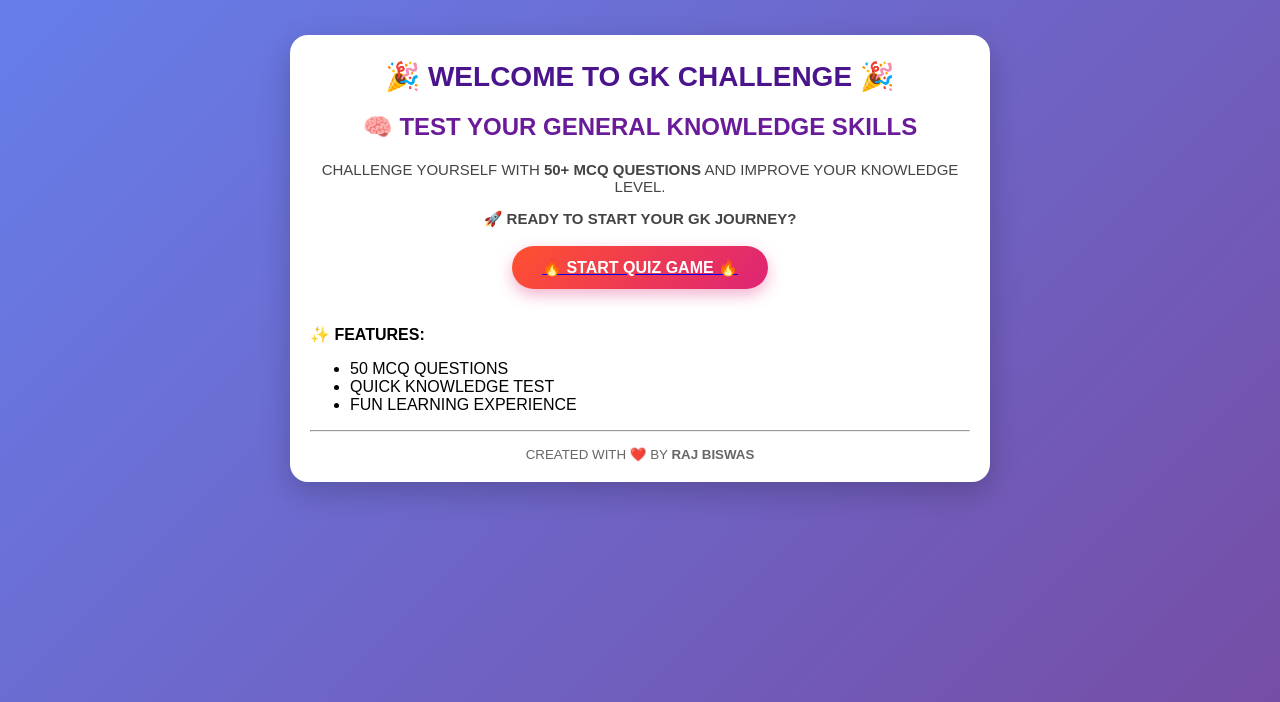
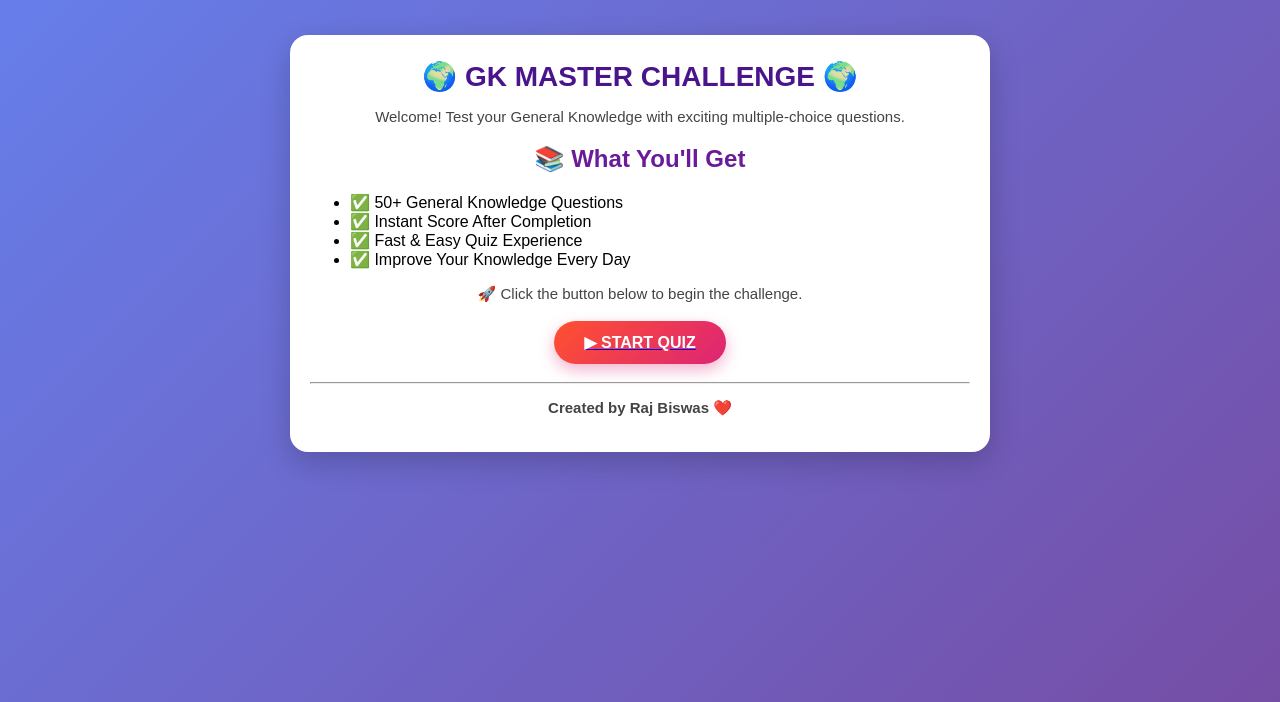
Before and after one commit to rajbis1105-jpg/gk-challenge, a Python web app: template templates/home.html in a window 1280 px wide. Shown: the top 702 px of the page. Run offline with Jinja, Linux system fonts and the light colour scheme; the template is opened without the code that fills it, so the values that code supplies are empty.

Commit message:
Update home.html

```diff
--- a/templates/home.html
+++ b/templates/home.html
@@ -3,62 +3,51 @@
 <head>
     <meta charset="UTF-8">
     <meta name="viewport" content="width=device-width, initial-scale=1.0">
-    <title>GK CHALLENGE</title>
-    <link rel="stylesheet" href="/static/style.css">
+    <title>GK Master Challenge</title>
+
+    <link rel="stylesheet" href="{{ url_for('static', filename='style.css') }}">
 </head>
 
 <body>
 
 <div class="container">
 
-    <h1>
-        🎉 <b>WELCOME TO GK CHALLENGE</b> 🎉
-    </h1>
+    <h1>🌍 GK MASTER CHALLENGE 🌍</h1>
 
-    <h2>
-        🧠 <b>TEST YOUR GENERAL KNOWLEDGE SKILLS</b>
-    </h2>
-
-    <p>
-        CHALLENGE YOURSELF WITH
-        <strong>50+ MCQ QUESTIONS</strong>
-        AND IMPROVE YOUR KNOWLEDGE LEVEL.
+    <p class="subtitle">
+        Welcome! Test your General Knowledge with exciting multiple-choice questions.
     </p>
 
-    <div class="quiz-box">
+    <div class="info-box">
 
-        <p>
-            🚀 <b>READY TO START YOUR GK JOURNEY?</b>
-        </p>
+        <h2>📚 What You'll Get</h2>
+
+        <ul>
+            <li>✅ 50+ General Knowledge Questions</li>
+            <li>✅ Instant Score After Completion</li>
+            <li>✅ Fast & Easy Quiz Experience</li>
+            <li>✅ Improve Your Knowledge Every Day</li>
+        </ul>
+
+    </div>
+
+    <div class="start-box">
+
+        <p>🚀 Click the button below to begin the challenge.</p>
 
         <a href="/quiz">
-            <button>
-                🔥 <b>START QUIZ GAME</b> 🔥
+            <button type="button">
+                ▶ START QUIZ
             </button>
         </a>
 
     </div>
 
-    <br>
-
-    <div class="features">
-
-        <strong>✨ FEATURES:</strong>
-
-        <ul>
-            <li>50 MCQ QUESTIONS</li>
-            <li>QUICK KNOWLEDGE TEST</li>
-            <li>FUN LEARNING EXPERIENCE</li>
-        </ul>
-
-    </div>
-
     <hr>
 
-    <small>
-        CREATED WITH ❤️ BY
-        <strong>RAJ BISWAS</strong>
-    </small>
+    <footer>
+        <p><strong>Created by Raj Biswas ❤️</strong></p>
+    </footer>
 
 </div>
 
```
